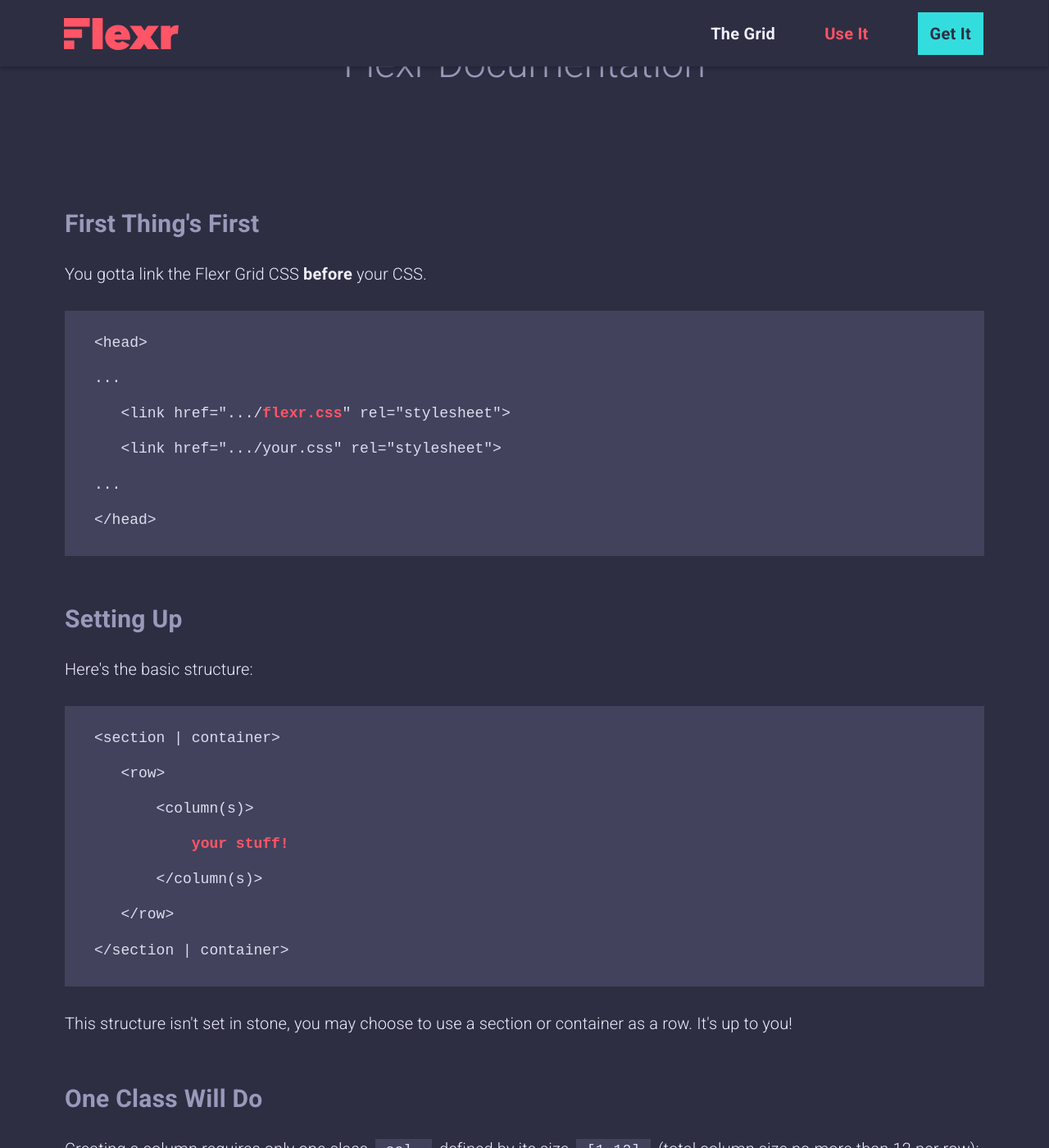
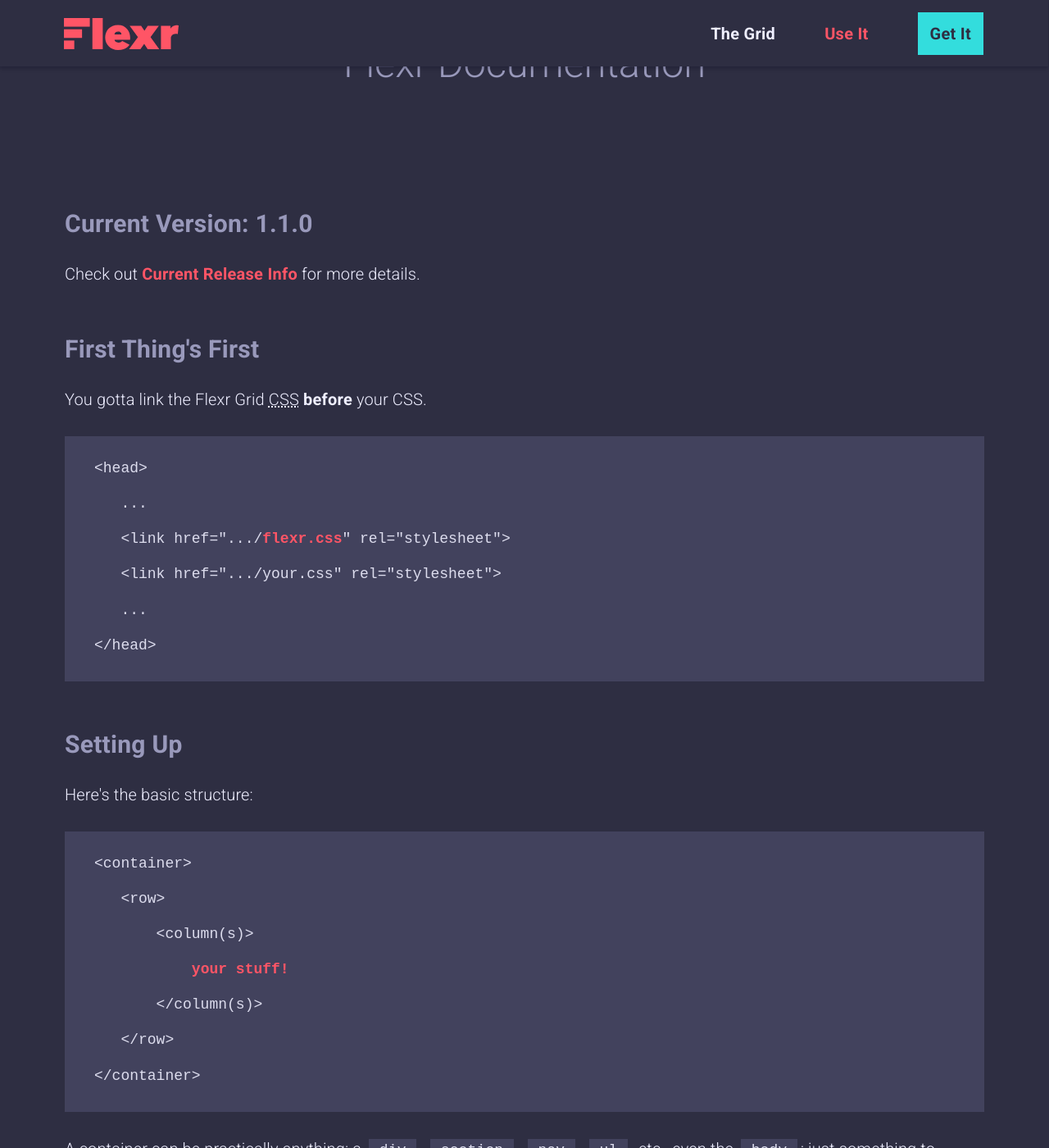
Before and after one commit to dmbdesignpdx/flexr, a Jekyll site: the page built from _pages/use-flexr.html, in a window 1280 px wide and 1400 px high, scrolled down 286 px. Shown: the whole window at 82% size. Built offline with Jekyll 4.4.1, drawn with Linux system fonts in a browser that asks for light colours; some of the changed text lies outside the part shown.

Commit message:
adds more details to release info

```diff
--- a/_pages/use-flexr.html
+++ b/_pages/use-flexr.html
@@ -25,19 +25,23 @@
 
             <div class="col-12">
 
+               <h2>Current Version: 1.1.0</h2>
+
+               <p>Check out <a href="#release">Current Release Info</a> for more details.</p>
+
                 <h2>First Thing's First</h2>
 
-                <p>You gotta link the Flexr Grid CSS <strong>before</strong> your&nbsp;CSS.</p>
+                <p>You gotta link the Flexr Grid <abbr title="Cascading Style Sheets">CSS</abbr> <strong>before</strong> your&nbsp;CSS.</p>
 
 <pre>&lt;head&gt;
 
-...
+   ...
 
    &lt;link href=".../<b>flexr.css</b>" rel="stylesheet"&gt;
 
    &lt;link href=".../your.css" rel="stylesheet"&gt;
 
-...
+   ...
 
 &lt;/head&gt;</pre>
 
@@ -47,7 +51,7 @@
 
                 <p>Here's the basic structure:</p>
 
-<pre>&lt;section | container&gt;
+<pre>&lt;container&gt;
 
    &lt;row&gt;
 
@@ -59,9 +63,9 @@
 
    &lt;/row&gt;
 
-&lt;/section | container&gt;</pre>
+&lt;/container&gt;</pre>
 
-                <p>This structure isn't set in stone, you may choose to use a section or container as a row. It's up to you!</p>
+                <p>A container can be practically anything: a <code>div</code>, <code>section</code>, <code>nav</code>, <code>ul</code>, etc., even the <code>body</code>; just something to <em>contain</em> your rows and columns. It doesn't even need a special class.</p>
 
 <!-- One Class Will Do -->
 
@@ -185,13 +189,15 @@
 
 <!-- Current Version -->
 
-                <h2>Current Version: 1.1.0</h2>
+                <h2 id="release">Current Release Info</h2>
 
-                <p>Release Date: <time datetime="2017-02-25"><b>February 25, 2017</b></time><br>
-                Release Notes: Fixes width issue with <nobr>.exp .col-1</nobr><br>
-                File Size: 1.4KB</p>
+                <p>Version: <b>1.1.0</b><br>
+               Date: <time datetime="2017-02-25"><b>February 25, 2017</b></time><br>
+                Notes: Fixes width issue with <nobr>.exp .col-1</nobr><br>
+                File Size: 1.4KB<br>
+                Future Release Updates: A Sass/SCSS version will be available soon.</p>
                 <p>Be sure to check back to see if you're using the current version!</p>
-                <p>If you have any questions or issues, please ask/report <a href="https://github.com/dmbdesignpdx/flexr/issues" target="_blank" title="Flexr Grid Github Issues page">here</a>.</p>
+                <p>If you have any questions or issues, please ask/report at <a href="https://github.com/dmbdesignpdx/flexr/issues" target="_blank" title="Flexr Grid Github Issues Page">Github Issues</a>.</p>
 
             </div>
 
--- a/_sass/_useflexr.scss
+++ b/_sass/_useflexr.scss
@@ -2,6 +2,14 @@
 
 #doc-title::before {
     background-position: 60% 0
+}
+
+#release {
+   padding-top: 120px;
+
+   & ~ p:last-of-type {
+      padding-bottom: 50px
+   }
 }
 
 table {
```
